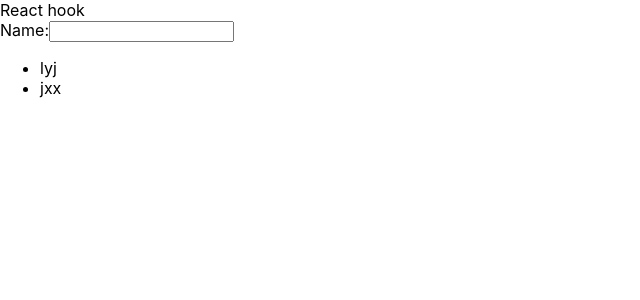
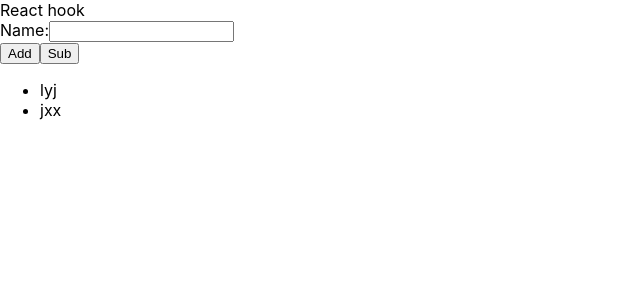
Before and after one commit to lingdeqingyuan/road-to-react, a React (Vite) app: page / in a window 1280 px wide. Shown: the top 300 px of the page, without its empty margins (0-640 px from the left). Built offline with nearby package versions, Linux system fonts and the light colour scheme.

Commit message:
feat: learn state update function

```diff
--- a/src/App.jsx
+++ b/src/App.jsx
@@ -1,6 +1,7 @@
 import { useState } from 'react'
 import Search from './components/Search'
 import List from './components/List'
+import ActionBar from './components/ActionBar';
 
 function App() {
   const [list, setList] = useState([{name: 'lyj'}, {name: 'jxx'}]);
@@ -11,11 +12,24 @@ function App() {
     setSearchTerm(e.target.value);
   }
 
+  const handleClickAdd = (e) => {
+    setList(prev => [...prev, {name: 'undefined'}])
+  }
+
+  const handleClickSub = (e) => {
+    setList(prev => {
+      const listCopy = [...prev];
+      prev.pop();
+      return listCopy;
+    })
+  }
+
   const searchedList = list.filter((item) => item.name.toLowerCase().includes(searchTerm.toLowerCase()));
 
   return (
     <div className="App">
       <Search handleSearch={handleSearch}/>
+      <ActionBar handleClickAdd={handleClickAdd} handleClickSub={handleClickSub}/>
       <List list={searchedList}/>
     </div>
   )
--- /dev/null
+++ b/src/components/ActionBar.jsx
@@ -0,0 +1,10 @@
+const ActionBar = ({handleClickAdd, handleClickSub}) => {
+  return (
+    <>
+        <button onClick={handleClickAdd}>Add</button>
+        <button onClick={handleClickSub}>Sub</button>
+    </>
+  )
+};
+
+export default ActionBar;
```
